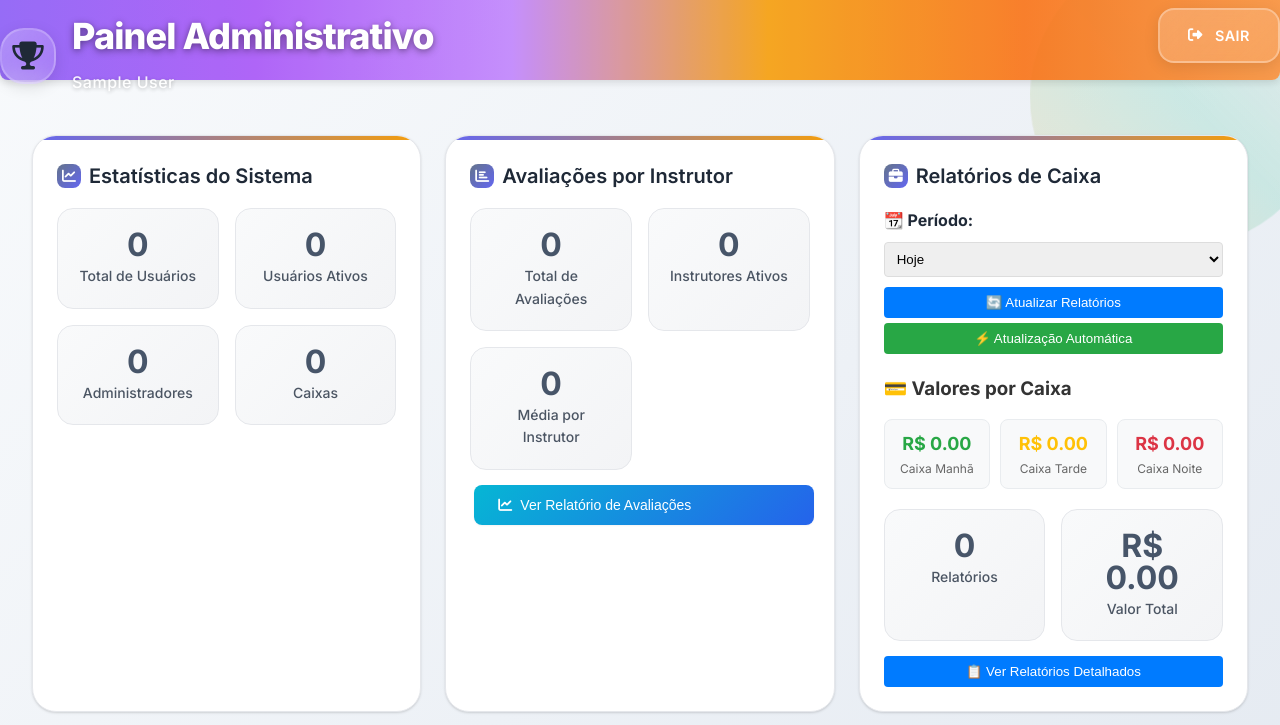
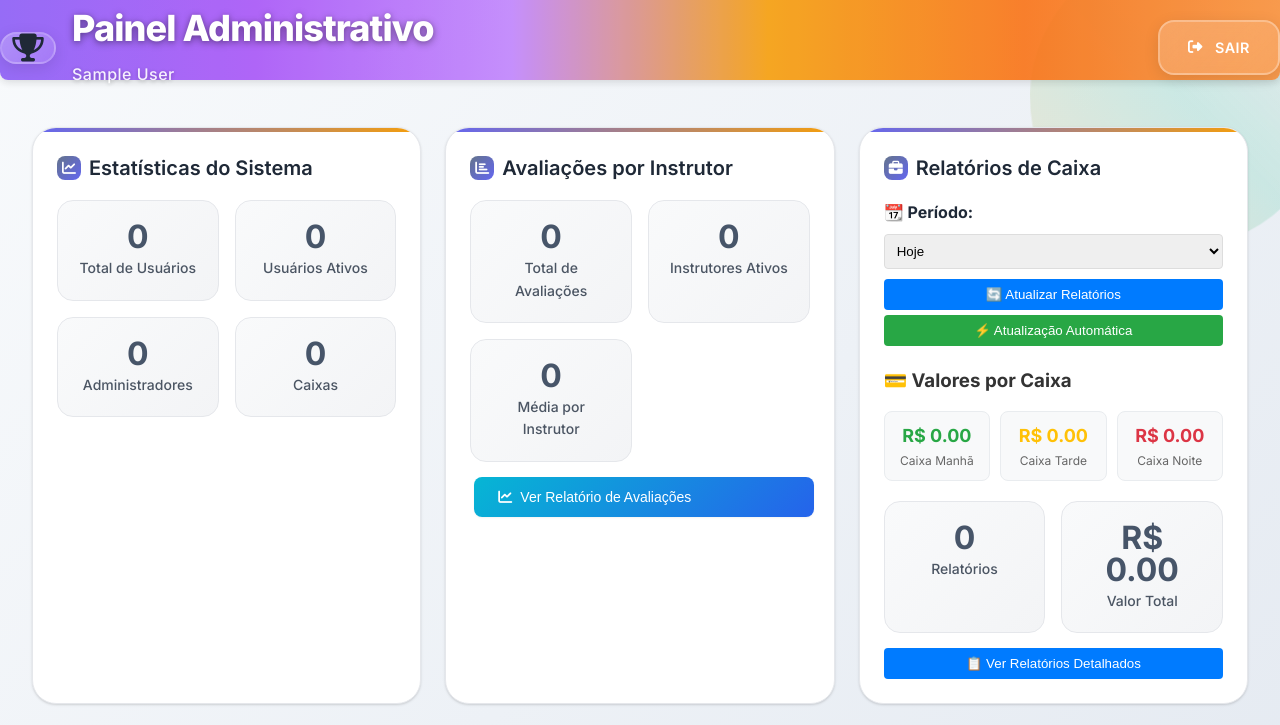
Before and after one commit to DavidMenezess/academia-dashboard, a plain HTML site: page web-site/src/admin.html in a window 1280 px wide. Shown: the top 725 px of the page. Drawn offline with Linux system fonts and the light colour scheme; sample sign-in values are in the browser's storage.

Commit message:
fix: centraliza verticalmente o texto 'Administrador' no header
- Muda align-items de 'flex-start' para 'center' no header-content
- Adiciona height: 100% ao header-content e header-left
- Cria CSS para .header-left > div com flex-direction: column
- Adiciona justify-content: center para centralizar verticalmente
- Texto 'Administrador' agora fica centralizado entre título e borda
- Visual equilibrado com centralização vertical adequada

```diff
--- a/web-site/src/admin.html
+++ b/web-site/src/admin.html
@@ -104,16 +104,24 @@
     .header-content {
       display: flex;
       justify-content: space-between;
-      align-items: flex-start;
+      align-items: center;
       position: relative;
       z-index: 10;
-      padding-top: 0.5rem;
+      height: 100%;
     }
 
     .header-left {
       display: flex;
       align-items: center;
       gap: 1rem;
+      height: 100%;
+    }
+
+    .header-left > div {
+      display: flex;
+      flex-direction: column;
+      justify-content: center;
+      height: 100%;
     }
 
     .header-icon {
```
